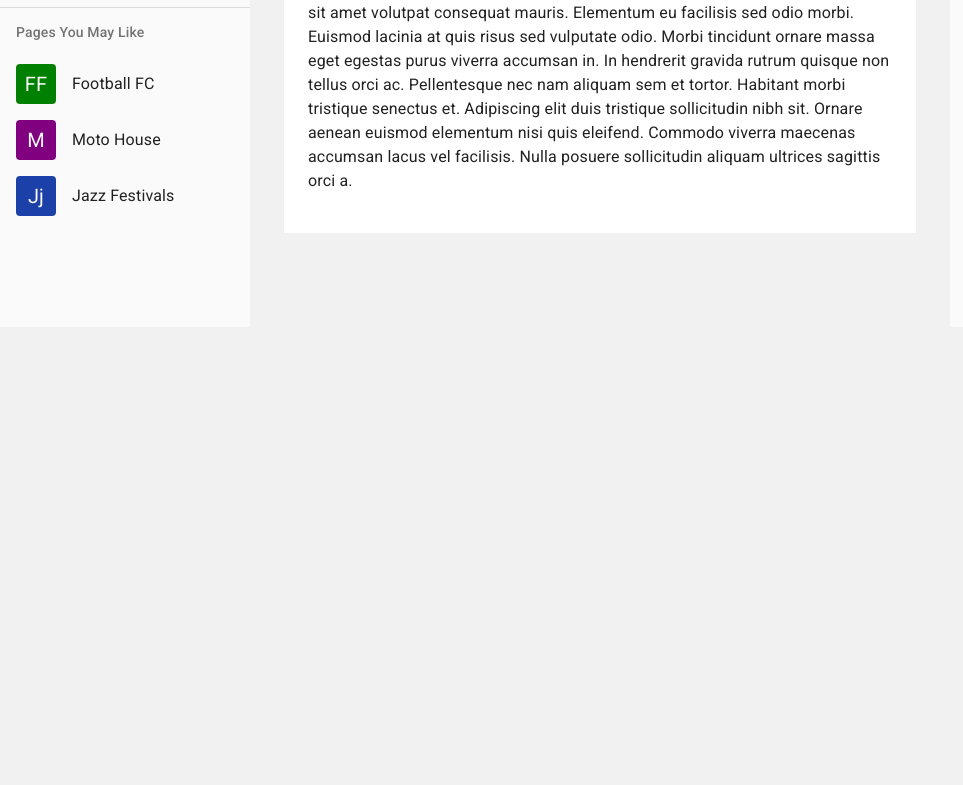
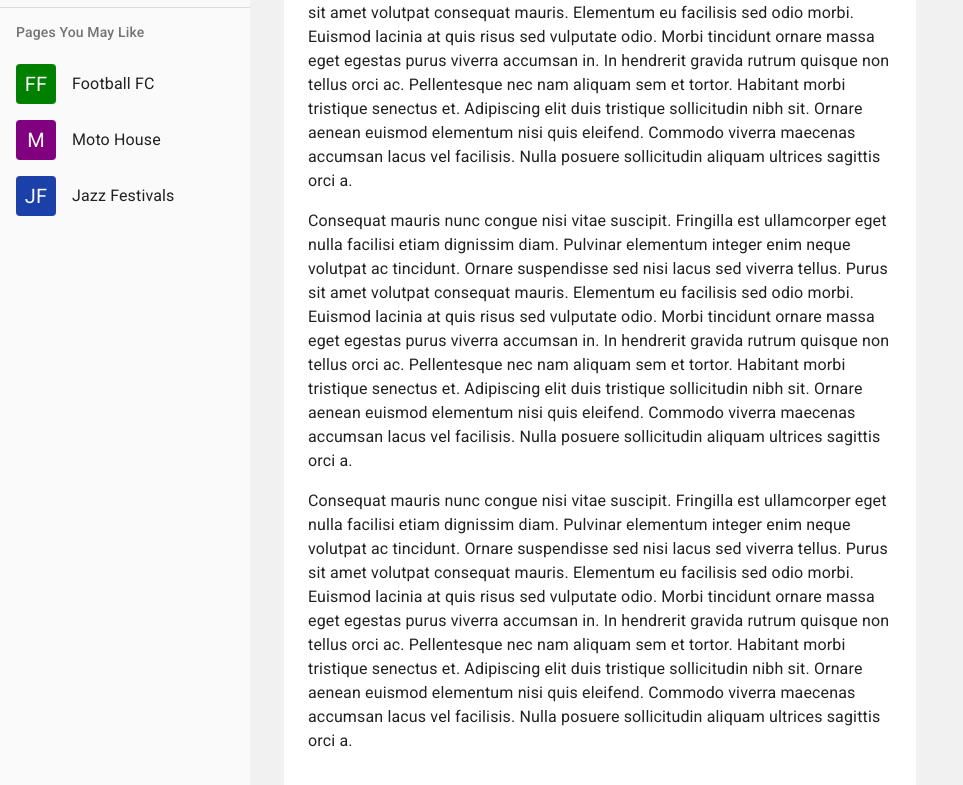
Before and after one commit to VanoAkofashvili/node_react_social_media, a React (Create React App) app in the folder frontend/: page / in a window 1280 px wide. Shown: the part 473-1258 px from the top of the page, without its empty margins (0-963 px from the left). Before the commit the page ends 800 px from the top, so only its background shows below. Built offline with nearby package versions, Linux system fonts and the light colour scheme.

Commit message:
problem in stories in <ListItemAvata > component

```diff
--- a/frontend/src/App.tsx
+++ b/frontend/src/App.tsx
@@ -4,6 +4,7 @@ import CssBaseline from '@material-ui/core/CssBaseline';
 import Header from './components/Header'
 import MainContent from './components/MainContent';
 import Sidebar from './components/Sidebar';
+import Stories from './components/Stories';
 
 const useStyles = makeStyles((theme: Theme) =>
   createStyles({
@@ -23,6 +24,7 @@ export default function ClippedDrawer() {
       <Header />
       <Sidebar />
       <MainContent />
+      <Stories />
     </div>
   );
 }
--- a/frontend/src/components/Header/index.tsx
+++ b/frontend/src/components/Header/index.tsx
@@ -6,6 +6,7 @@ import {
   Box,
   InputAdornment,
   OutlinedInput,
+  Badge
 } from "@material-ui/core";
 import CropSquareIcon from "@material-ui/icons/CropSquare";
 import SearchIcon from "@material-ui/icons/Search";
@@ -14,19 +15,24 @@ import PersonAddOutlinedIcon from "@material-ui/icons/PersonAddOutlined";
 import { Blue, MainBackground } from "../../utils/colors";
 import { contentWrapperWidth, sideWrapperWidth } from "../../utils/wrappers";
 import { makeStyles, createStyles, Theme } from "@material-ui/core/styles";
+import { IconButton } from "@material-ui/core";
 
 const useStyles = makeStyles((theme: Theme) =>
   createStyles({
     appBar: {
       zIndex: theme.zIndex.drawer + 1,
     },
+    logo: {
+      width: sideWrapperWidth,
+      cursor: 'pointer'
+    },
     input: {
       paddingRight: "5px",
       width: "60%",
       borderRadius: "10px",
       backgroundColor: MainBackground,
-      marginLeft: "10px"
-    }
+      marginLeft: "10px",
+    },
   })
 );
 
@@ -36,13 +42,13 @@ export default function Header() {
   return (
     <AppBar color="default" position="fixed" className={classes.appBar}>
       <Toolbar>
-        <Box display="flex" style={{ width: sideWrapperWidth }}>
+        <Box display="flex" className={classes.logo}>
           <CropSquareIcon fontSize="large" style={{ color: Blue }} />
           <Typography variant="h5" style={{ paddingTop: "2px" }}>
             Square
           </Typography>
         </Box>
-        <Box style={{width: contentWrapperWidth}}>
+        <Box style={{ width: contentWrapperWidth }}>
           <OutlinedInput
             inputProps={{
               style: {
@@ -58,7 +64,11 @@ export default function Header() {
             className={classes.input}
           />
         </Box>
-        <PersonAddOutlinedIcon style={{ marginLeft: "auto" }} />
+        <IconButton style={{ marginLeft: "auto" }}>
+          {/* <Badge badgeContent={4} color="primary"> */}
+            <PersonAddOutlinedIcon />
+          {/* </Badge> */}
+        </IconButton>
       </Toolbar>
     </AppBar>
   );
--- a/frontend/src/components/MainContent/index.tsx
+++ b/frontend/src/components/MainContent/index.tsx
@@ -54,6 +54,35 @@ export default function MainContent() {
           eleifend. Commodo viverra maecenas accumsan lacus vel facilisis. Nulla
           posuere sollicitudin aliquam ultrices sagittis orci a.
         </Typography>
+        <Typography paragraph>
+          Consequat mauris nunc congue nisi vitae suscipit. Fringilla est
+          ullamcorper eget nulla facilisi etiam dignissim diam. Pulvinar
+          elementum integer enim neque volutpat ac tincidunt. Ornare suspendisse
+          sed nisi lacus sed viverra tellus. Purus sit amet volutpat consequat
+          mauris. Elementum eu facilisis sed odio morbi. Euismod lacinia at quis
+          risus sed vulputate odio. Morbi tincidunt ornare massa eget egestas
+          purus viverra accumsan in. In hendrerit gravida rutrum quisque non
+          tellus orci ac. Pellentesque nec nam aliquam sem et tortor. Habitant
+          morbi tristique senectus et. Adipiscing elit duis tristique
+          sollicitudin nibh sit. Ornare aenean euismod elementum nisi quis
+          eleifend. Commodo viverra maecenas accumsan lacus vel facilisis. Nulla
+          posuere sollicitudin aliquam ultrices sagittis orci a.
+        </Typography>
+        <Typography paragraph>
+          Consequat mauris nunc congue nisi vitae suscipit. Fringilla est
+          ullamcorper eget nulla facilisi etiam dignissim diam. Pulvinar
+          elementum integer enim neque volutpat ac tincidunt. Ornare suspendisse
+          sed nisi lacus sed viverra tellus. Purus sit amet volutpat consequat
+          mauris. Elementum eu facilisis sed odio morbi. Euismod lacinia at quis
+          risus sed vulputate odio. Morbi tincidunt ornare massa eget egestas
+          purus viverra accumsan in. In hendrerit gravida rutrum quisque non
+          tellus orci ac. Pellentesque nec nam aliquam sem et tortor. Habitant
+          morbi tristique senectus et. Adipiscing elit duis tristique
+          sollicitudin nibh sit. Ornare aenean euismod elementum nisi quis
+          eleifend. Commodo viverra maecenas accumsan lacus vel facilisis. Nulla
+          posuere sollicitudin aliquam ultrices sagittis orci a.
+        </Typography>
+
       </div>
     </main>
   );
--- a/frontend/src/components/Sidebar/index.tsx
+++ b/frontend/src/components/Sidebar/index.tsx
@@ -7,7 +7,7 @@ import {
   ListItemAvatar,
   Box,
   Divider,
-  ListSubheader
+  ListSubheader,
 } from "@material-ui/core";
 import { ListItemText, Toolbar } from "@material-ui/core";
 import DashboardIcon from "@material-ui/icons/Dashboard";
@@ -29,21 +29,22 @@ const useStyles = makeStyles((theme: Theme) =>
     drawer: {
       width: sideWrapperWidth,
       flexShrink: 0,
-      height: "100vh",
+      minHeight: "100vh",
       display: "none",
     },
     drawerClose: {
-      display: "block"
+      display: "block",
+      // position: "fixed",
     },
     FF: {
-      backgroundColor: 'green'
+      backgroundColor: "green",
     },
     MH: {
-      backgroundColor: "purple"
+      backgroundColor: "purple",
     },
     JF: {
-      backgroundColor: '#1b40a7'
-    }
+      backgroundColor: "#1b40a7",
+    },
   })
 );
 
@@ -116,19 +117,19 @@ export default function Sidebar() {
         </ListItem>
         <ListItem button>
           <ListItemAvatar>
-            <Avatar variant="rounded" className={classes.MH} >
+            <Avatar variant="rounded" className={classes.MH}>
               M
             </Avatar>
           </ListItemAvatar>
-          <ListItemText primary="Moto House"/>
+          <ListItemText primary="Moto House" />
         </ListItem>
         <ListItem button>
           <ListItemAvatar>
-            <Avatar variant="rounded" className={classes.JF} >
-              Jj
+            <Avatar variant="rounded" className={classes.JF}>
+              JF
             </Avatar>
           </ListItemAvatar>
-          <ListItemText primary="Jazz Festivals"/>
+          <ListItemText primary="Jazz Festivals" />
         </ListItem>
       </List>
     </Box>
--- /dev/null
+++ b/frontend/src/components/Stories/index.tsx
@@ -0,0 +1,63 @@
+import React from "react";
+import {
+  Toolbar,
+  Box,
+  List,
+  ListSubheader,
+  Divider,
+  IconButton,
+  ListItem,
+  ListItemAvatar,
+  ListItemText,
+} from "@material-ui/core";
+import { makeStyles, Theme, createStyles } from "@material-ui/core/styles";
+import MoreHorizOutlinedIcon from "@material-ui/icons/MoreHorizOutlined";
+import { MainBackground } from "../../utils/colors";
+
+const useStyles = makeStyles((theme: Theme) =>
+  createStyles({
+    root: {
+      marginTop: "20px",
+      backgroundColor: MainBackground,
+    },
+    list: {
+      width: "250px",
+      backgroundColor: "white",
+      borderRadius: "10px",
+    },
+    subHeader: {
+      display: "flex",
+      justifyContent: "space-between",
+      borderRadius: "10px",
+    },
+  })
+);
+
+export default function Stories() {
+  const classes = useStyles();
+  return (
+    <div className={classes.root}>
+      <Toolbar />
+      <Box>
+        {/* <List
+          component="nav"
+          subheader={
+            <ListSubheader component="div" className={classes.subHeader}>
+              Suggest Stories
+              <IconButton>
+                <MoreHorizOutlinedIcon />
+              </IconButton>
+            </ListSubheader>
+          }
+          className={classes.list}
+        >
+          <Divider />
+          <ListItem button>
+            <ListItemAvatar></ListItemAvatar>
+            <ListItemText primary="Jazz Festivals" />
+          </ListItem>
+        </List> */}
+      </Box>
+    </div>
+  );
+}
```
Lines whose indentation alone changed are shown as unchanged.
